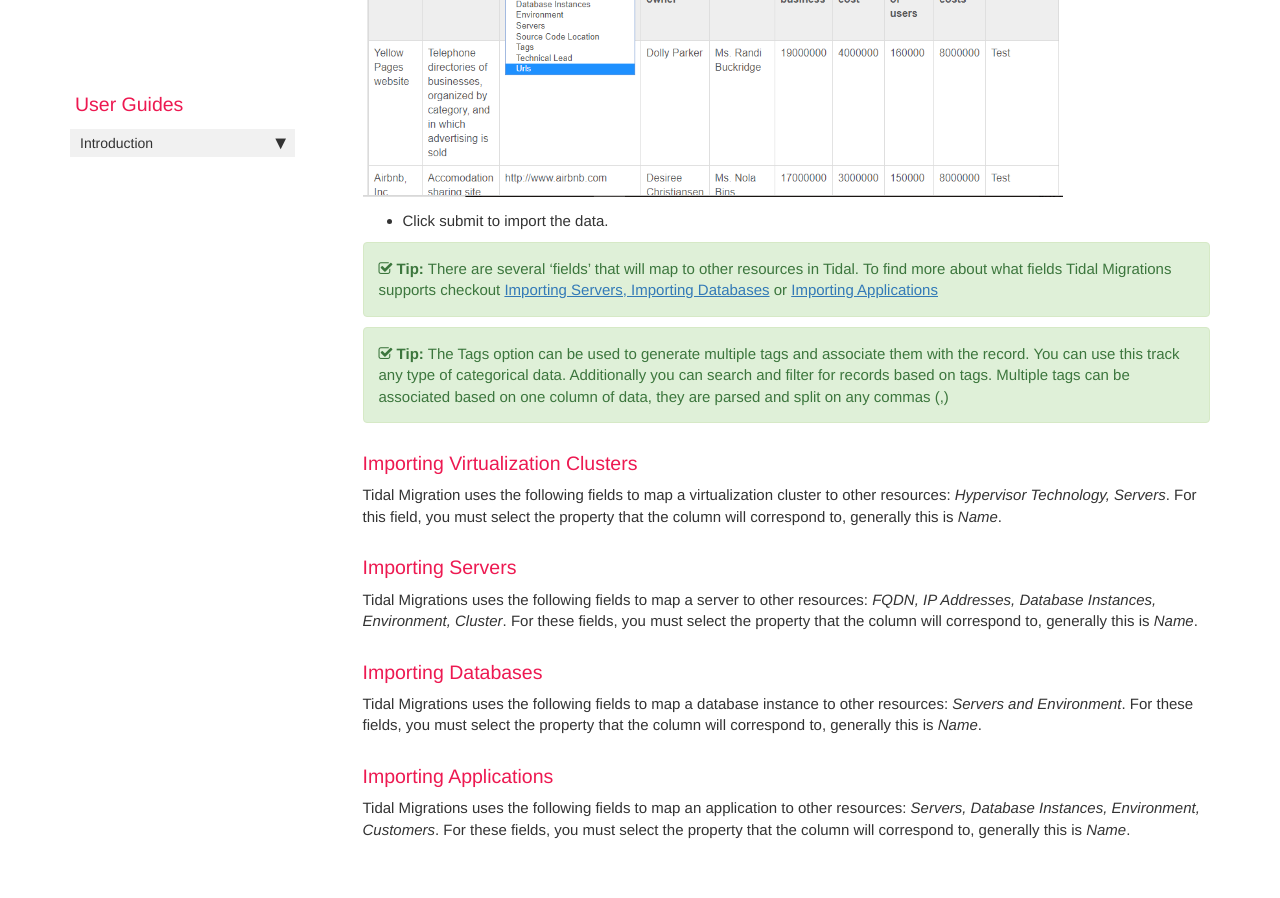
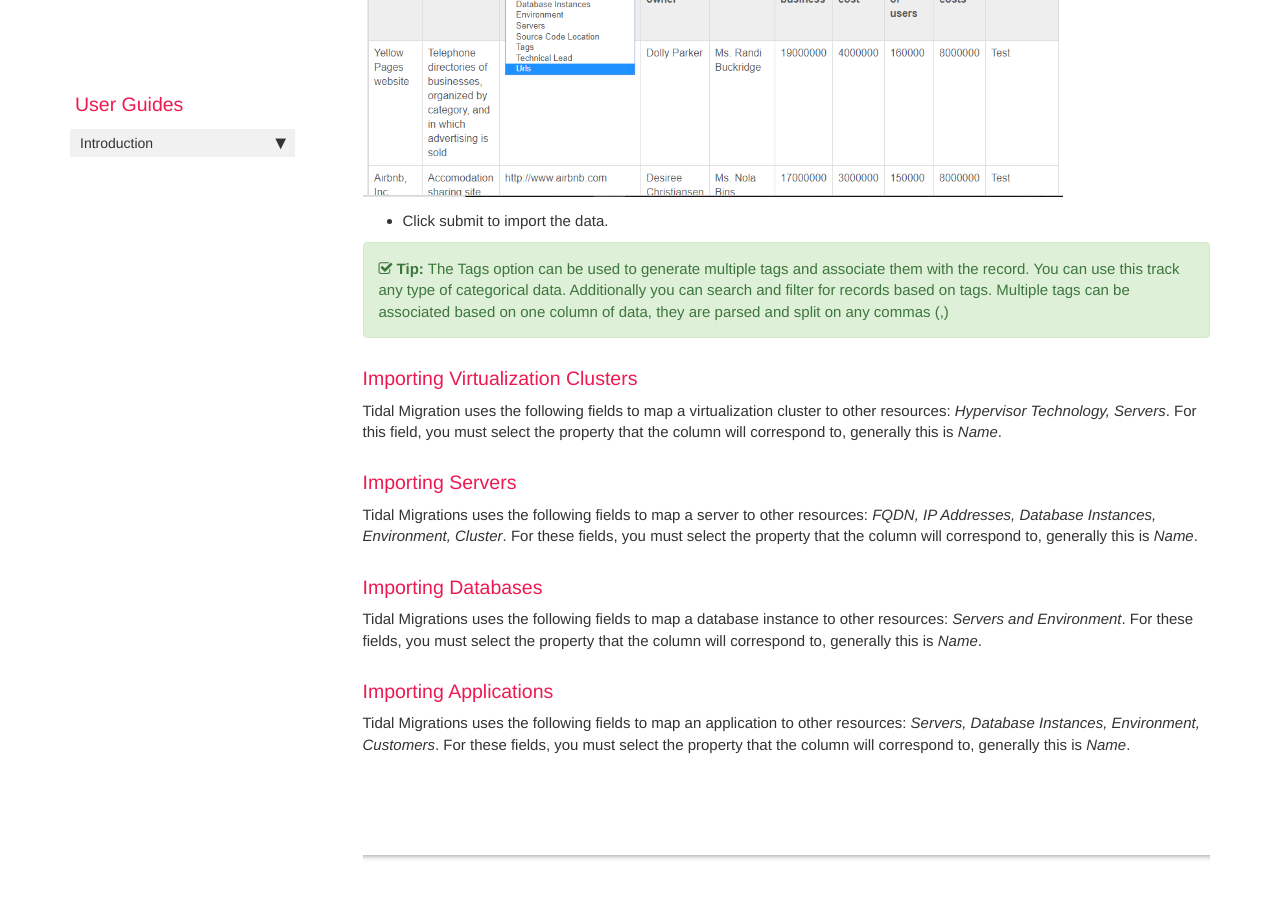
Before and after one commit to tidalmigrations/tidalmigrations.github.io, a Jekyll site: the page built from pages/user guides/importing_to_excel.md, in a window 1280 px wide and 900 px high, scrolled down 1588 px. Built offline with Jekyll 4.4.1, drawn with Linux system fonts in a browser that asks for light colours; nearby versions of some CDN libraries; comment, search, counter and statistics services are not loaded.

Commit message:
Remove unneeded tip for Excel import guide

```diff
--- a/pages/user guides/importing_to_excel.md
+++ b/pages/user guides/importing_to_excel.md
@@ -53,7 +53,6 @@ If this is the case you should do this before you import your data.
 
 - Click submit to import the data.
 
-{% include tip.html content="There are several 'fields' that will map to other resources in Tidal. To find more about what fields Tidal Migrations supports checkout [Importing Servers, Importing Databases](import_servers.html) or [Importing Applications](importapps.html)" %}
 {% include tip.html content="The Tags option can be used to generate multiple tags and associate them with the record. You can use this track any type of categorical data. Additionally you can search and filter for records based on tags. Multiple tags can be associated based on one column of data, they are parsed and split on any commas (,)" %}
 
 ### Importing Virtualization Clusters
```
